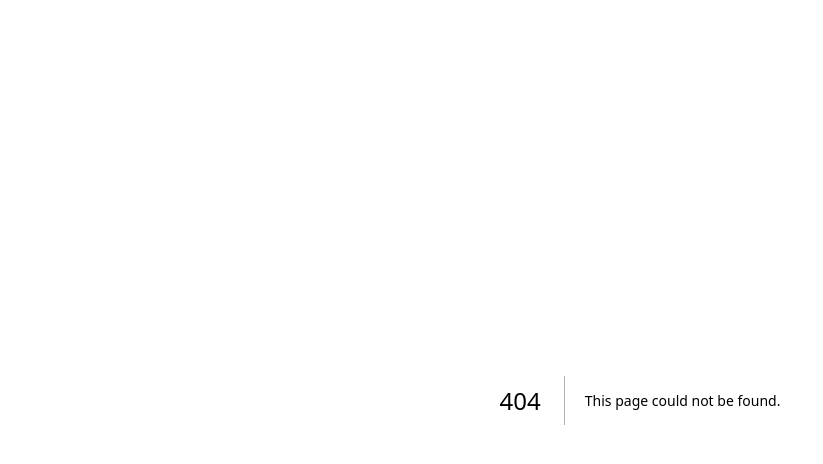
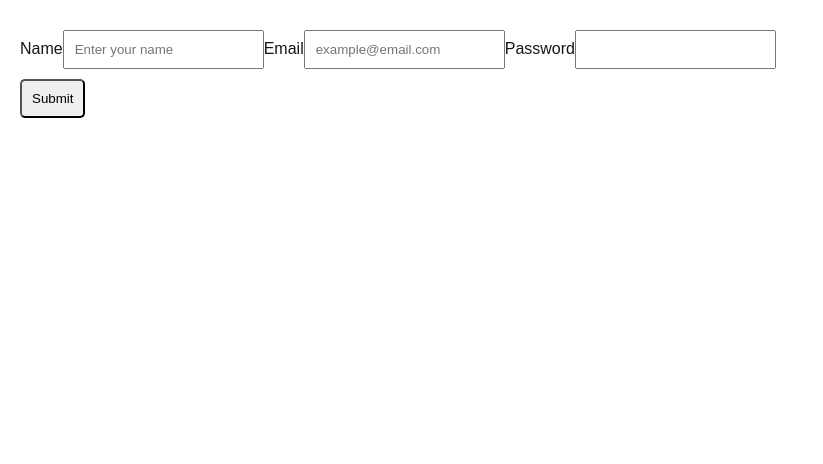
Before and after one commit to raeoffrost/lab6-form-validation, a Next.js app: page /form in a window 1280 px wide. Before the commit this address had no page. Shown: the top 464 px of the page, without its empty margins (0-823 px from the left). Built offline with nearby package versions, Linux system fonts and the light colour scheme.

Commit message:
set up basic components and files

```diff
--- /dev/null
+++ b/component/email.js
@@ -0,0 +1,23 @@
+import React, { useState } from "react";
+
+const Email = () => {
+  const [email, setEmail] = useState("");
+  const handleEmailChange = (e) => setEmail(e.target.value);
+  return (
+    <>
+      <label>
+        Email
+        <input
+          type="email"
+          name="email"
+          style={{ padding: 10, marginTop: 10 }}
+          placeholder="example@email.com"
+          value={email}
+          onChange={handleEmailChange}
+        ></input>
+      </label>
+    </>
+  );
+};
+
+export default Email;
--- /dev/null
+++ b/component/name.js
@@ -0,0 +1,23 @@
+import React, { useState } from "react";
+
+const Name = () => {
+  const [name, setName] = useState("");
+  const handleNameChange = (e) => setName(e.target.value);
+  return (
+    <>
+      <label>
+        Name
+        <input
+          type="name"
+          name="name"
+          style={{ padding: 10, marginTop: 10 }}
+          placeholder="Enter your name"
+          value={name}
+          onChange={handleNameChange}
+        ></input>
+      </label>
+    </>
+  );
+};
+
+export default Name;
--- /dev/null
+++ b/component/password.js
@@ -0,0 +1,24 @@
+import React, { useRef } from "react";
+
+const Password = () => {
+  var password = useRef(null);
+
+  const handlePasswordChange = (e) => {
+    password.current.value = e.target.value;
+  };
+  return (
+    <>
+      <label>
+        Password
+        <input
+          type="password"
+          name="password"
+          style={{ padding: 10, marginTop: 10 }}
+          ref={password}
+          onChange={handlePasswordChange}
+        ></input>
+      </label>
+    </>
+  );
+};
+export default Password;
--- /dev/null
+++ b/pages/form.js
@@ -0,0 +1,37 @@
+import React, { useState } from "react";
+import Email from "@/component/email";
+import Name from "@/component/name";
+import Password from "@/component/password";
+
+const Form = () => {
+  const [values, setValues] = useState("");
+  const handleSubmit = (e) => {
+    // prevent default submit
+    e.preventDefault();
+    if (!values) {
+      setMessage("ERROR: Please fill form.");
+    } else setMessage("Form submitted successfully!");
+  };
+  const formStyle = {
+    padding: "20px",
+    font: "inherit",
+  };
+  return (
+    <>
+      <form onSubmit={handleSubmit} style={formStyle}>
+        <Name />
+        <Email />
+        <Password />
+        <br />
+        <button
+          type="submit"
+          style={{ padding: 10, marginTop: 10, fontFamily: "inherit", borderRadius: 5 }}
+        >
+          Submit
+        </button>
+      </form>
+    </>
+  );
+};
+
+export default Form;
```
